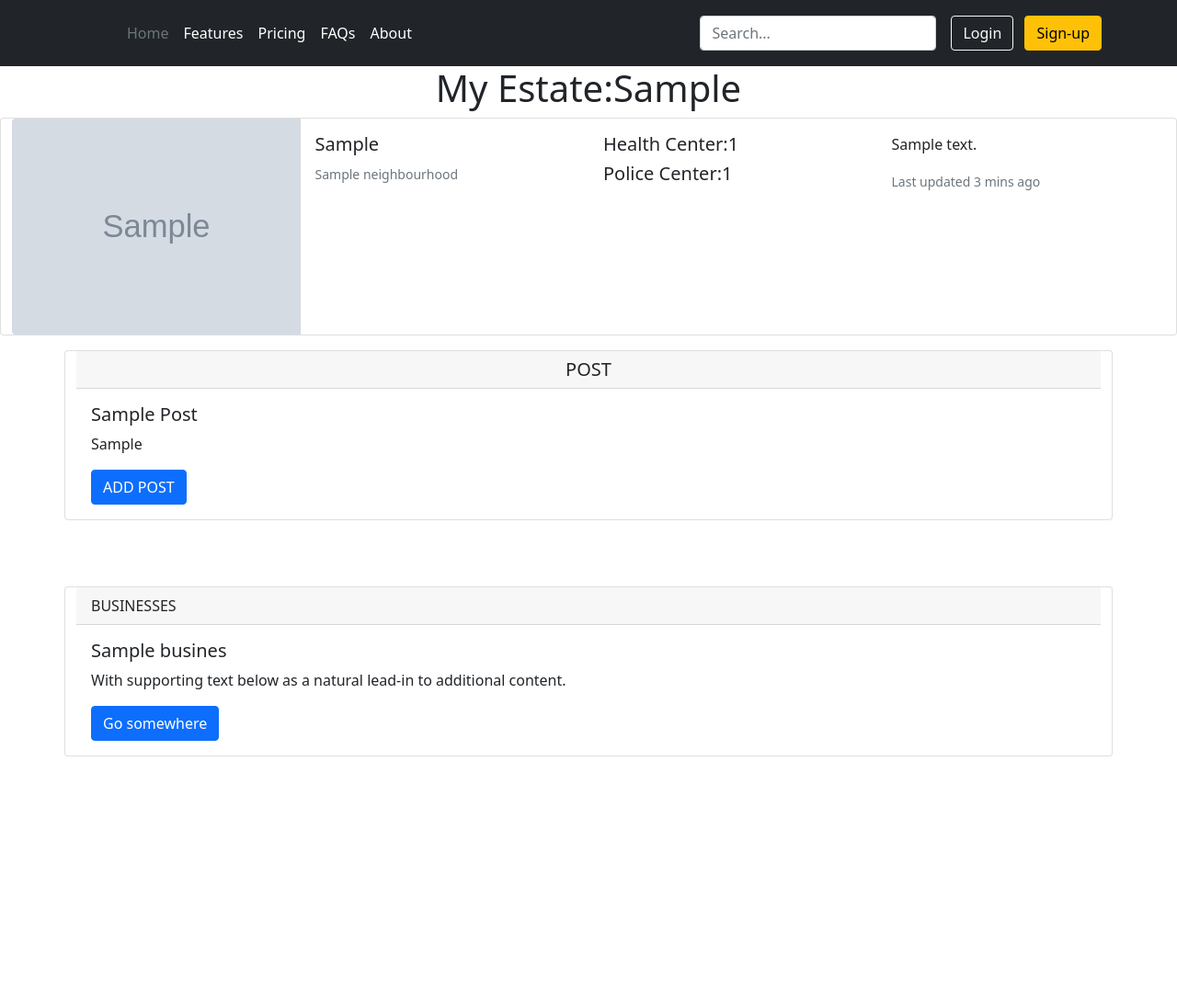
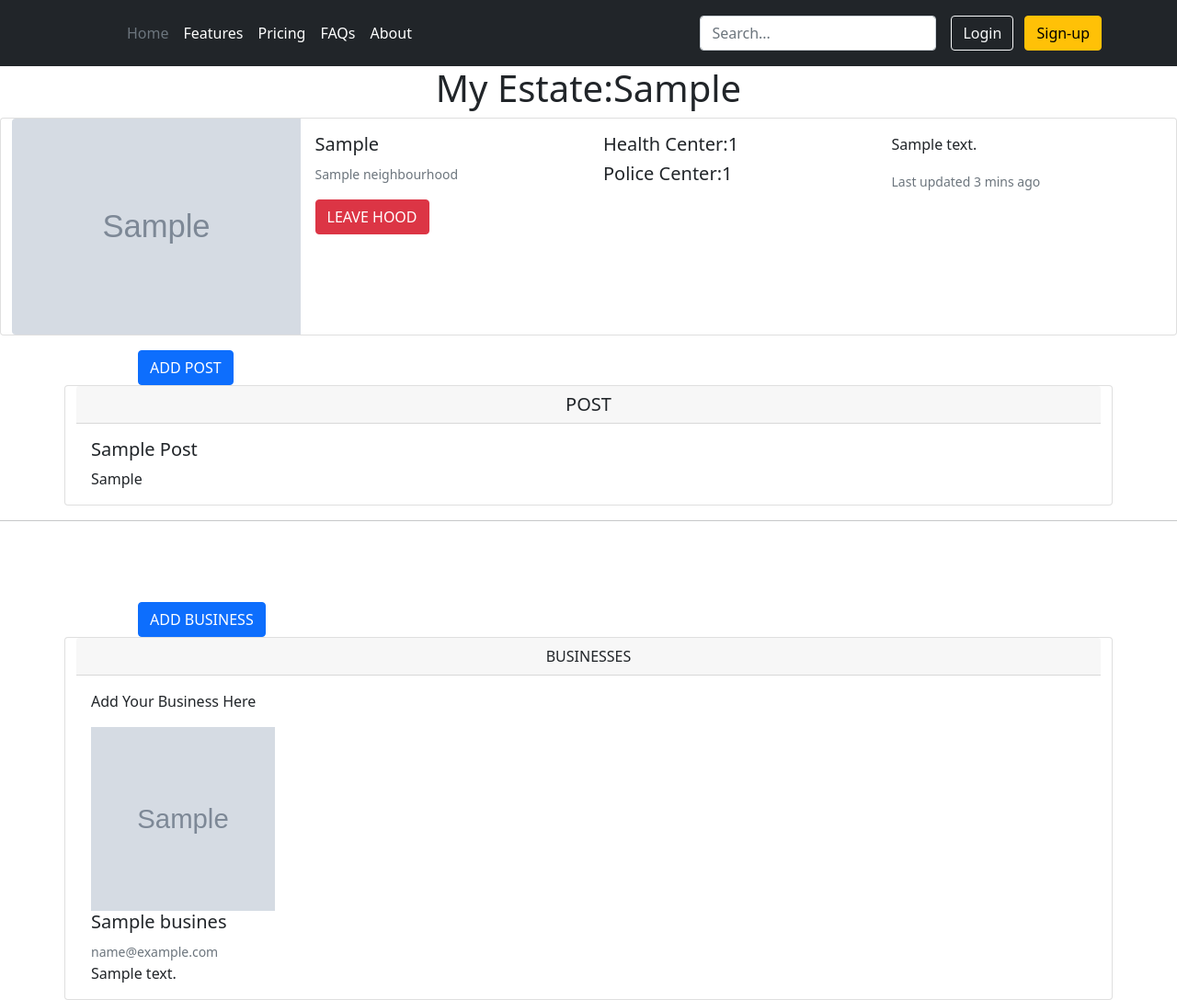
Before and after one commit to Marsh-sudo/Neighbourhood, a Django app: page /my_estate/1 in a window 1280 px wide. Shown: the whole page at 92% size. Before the commit the page ends 823 px from the top, so only its background shows below. Run offline with Django 4.2, Linux system fonts and the light colour scheme; tables that the repository leaves empty hold one stand-in row (values such as "Sample post"); grey boxes marked "Sample" are stand-in pictures; some libraries are stand-ins or nearby versions.

Commit message:
add button for new post and business

```diff
--- a/hood/templates/all-neighbor/details.html
+++ b/hood/templates/all-neighbor/details.html
@@ -2,7 +2,6 @@
 {%load bootstrap3%}
 {%load static%}
 {%block content%}
-
 
 
 <div class="container-fluid">
@@ -18,6 +17,7 @@
             <div class="card-body">
               <h5 class="card-title">{{houses.location}}</h5>
               <p class="card-text"><small class="text-muted">{{houses.name}}</small></p>
+              <a href="{%url 'leave_hood'%}" class="btn btn-danger">LEAVE HOOD</a>
             </div>
           </div>
           <div class="col-md-3">
@@ -38,6 +38,7 @@
 
 </div>
 
+<a href="/new_post/{{hood.id}}" class="btn btn-primary" style="margin-left: 150px;">ADD POST</a>
 <div class="container">
   <div class="row">
     {%for post in posts%}
@@ -46,26 +47,35 @@
       <div class="card-body">
         <h5 class="card-title">{{post.title|title}}</h5>
         <p class="card-text">{{post.post}}</p>
-        <a href="#" class="btn btn-primary">ADD POST</a>
       </div>
     </div>
     {%endfor%}
   </div>
 </div>
 
+<hr>
+
 <br><br><br>
-
+<a href="/newbusiness/{{hood.id}}" class="btn btn-primary" style="margin-left:150px;">ADD BUSINESS</a>
 <div class="container">
   <div class="row">
     {%for business in businesses%}
     <div class="card">
-      <div class="card-header">
+      <div class="card-header" style="text-align: center;">
         BUSINESSES
       </div>
       <div class="card-body">
-        <h5 class="card-title">{{business.business_name}}</h5>
-        <p class="card-text">With supporting text below as a natural lead-in to additional content.</p>
-        <a href="#" class="btn btn-primary">Go somewhere</a>
+        <p>Add Your Business Here</p>
+        <div class="col-md-3">
+          <img src="{{business.business_photo.url}}" alt="" height="200" width="200">
+        </div>
+        <div class="col-md-3">
+          <h5 class="card-title">{{business.business_name}}</h5>
+          <p class="card-text"><small class="text-muted">{{business.email}}</small></p>
+        </div>
+        <div class="col-md-3">
+          <p class="card-text">{{business.description}}</p>
+        </div>
       </div>
     </div>
     {%endfor%}
```
